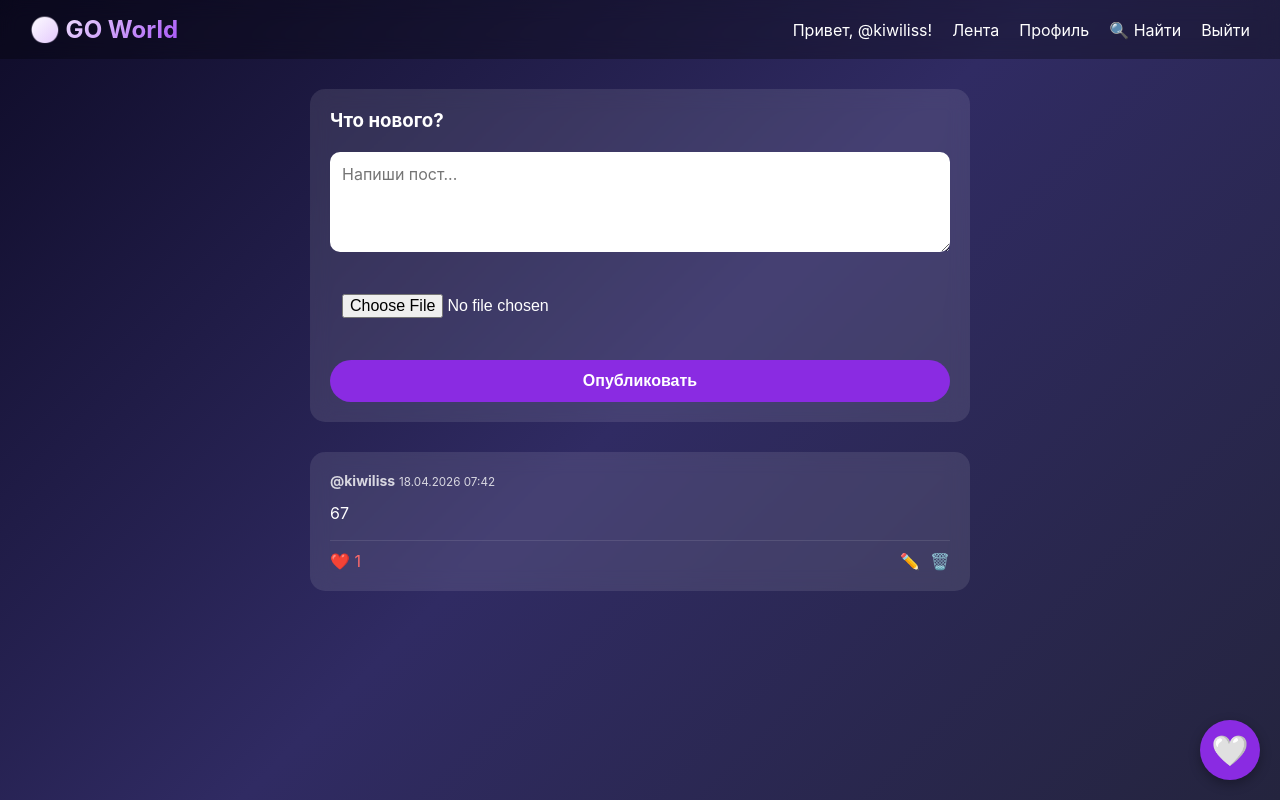
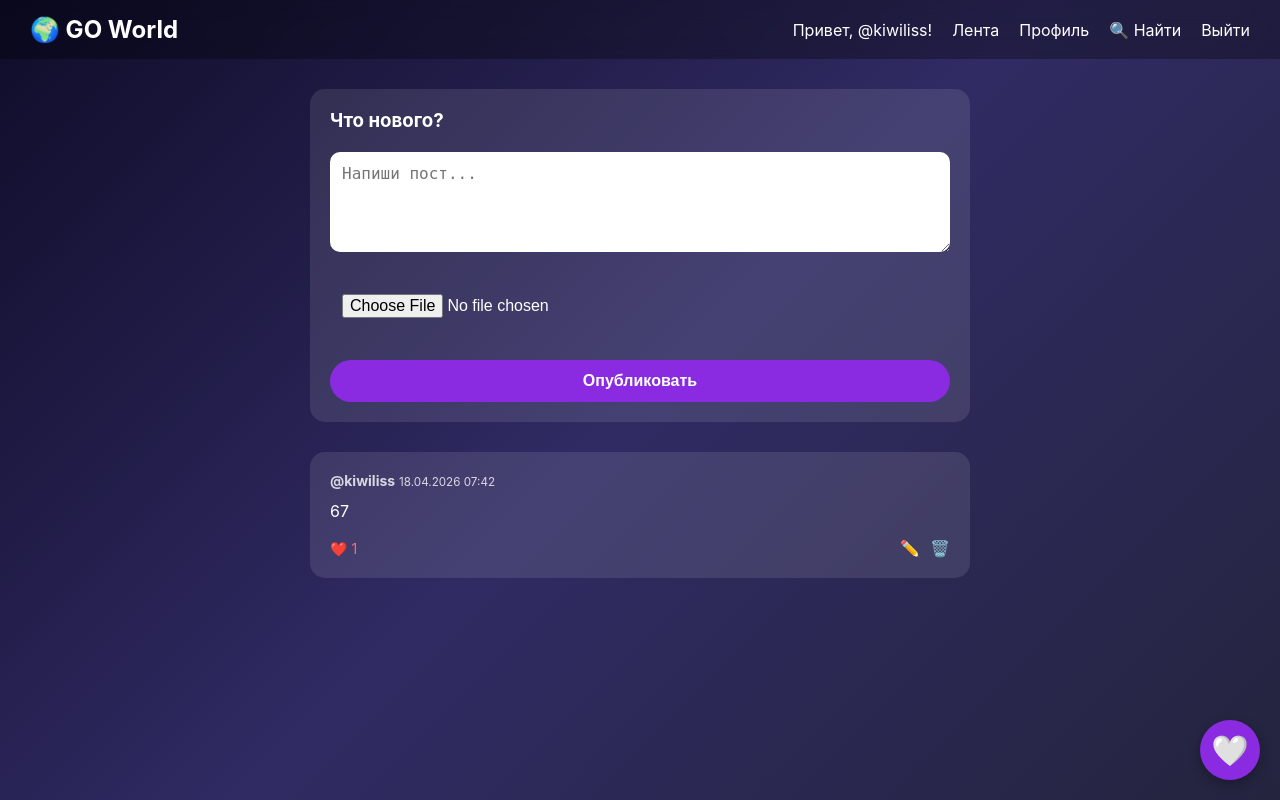
Before and after one commit to kiwiliwwi9-afk/GO-World, a Flask app: page /feed in a window 1280 px wide. Run offline with Flask 3, Linux system fonts and the light colour scheme; a user stored in the database is signed in; data comes from the database, SQL or seed files in the repository; data that the repository does not hold is empty.

Commit message:
Update style.css

```diff
--- a/static/style.css
+++ b/static/style.css
@@ -94,17 +84,11 @@ h2, h3 {
     backdrop-filter: blur(10px);
     flex-wrap: wrap;
     gap: 10px;
-    position: sticky;
-    top: 0;
-    z-index: 100;
 }
 
 .nav-brand {
     font-size: 24px;
     font-weight: bold;
-    background: linear-gradient(135deg, #fff, #a855f7);
-    -webkit-background-clip: text;
-    -webkit-text-fill-color: transparent;
 }
 
 .nav-links {
@@ -133,7 +115,6 @@ h2, h3 {
 
 .create-post {
     background: rgba(255,255,255,0.1);
-    backdrop-filter: blur(10px);
     border-radius: 15px;
     padding: 20px;
     margin-bottom: 30px;
@@ -148,7 +129,6 @@ h2, h3 {
     font-size: 16px;
     margin-bottom: 15px;
     resize: vertical;
-    font-family: inherit;
 }
 
 .create-post input[type="file"] {
@@ -158,36 +138,20 @@ h2, h3 {
 
 .post {
     background: rgba(255,255,255,0.1);
-    backdrop-filter: blur(10px);
     border-radius: 15px;
     padding: 20px;
-    margin-bottom: 20px;
-    transition: transform 0.2s;
-}
-
-.post:hover {
-    transform: translateY(-2px);
-    background: rgba(255,255,255,0.15);
+    margin-bottom: 15px;
 }
 
 .post-header {
     display: flex;
     justify-content: space-between;
     align-items: center;
-    margin-bottom: 12px;
+    margin-bottom: 10px;
     font-size: 14px;
     opacity: 0.8;
     flex-wrap: wrap;
     gap: 10px;
-}
-
-.post-header a {
-    color: white;
-    text-decoration: none;
-}
-
-.post-header a:hover {
-    text-decoration: underline;
 }
 
 .post-content {
@@ -196,84 +160,25 @@ h2, h3 {
     word-break: break-word;
 }
 
-.post-image {
-    max-width: 100%;
-    border-radius: 10px;
+.post-actions {
+    display: flex;
+    justify-content: space-between;
+    align-items: center;
     margin-top: 10px;
-}
-
-.post-actions {
-    margin-top: 10px;
-    padding-top: 10px;
-    border-top: 1px solid rgba(255,255,255,0.1);
 }
 
 .like-btn {
     color: #ff6b6b;
     text-decoration: none;
-    font-size: 16px;
-    display: inline-flex;
-    align-items: center;
-    gap: 5px;
-    transition: transform 0.2s;
+    font-size: 14px;
 }
 
-.like-btn:hover {
-    transform: scale(1.1);
-}
-
-/* ===== КОММЕНТАРИИ ===== */
-.comments {
-    margin-top: 12px;
-    padding-top: 10px;
-}
-
-.comment {
-    font-size: 13px;
-    padding: 8px 0;
-    border-bottom: 1px solid rgba(255,255,255,0.05);
+.post-footer {
     display: flex;
-    flex-wrap: wrap;
-    gap: 8px;
-}
-
-.comment strong {
-    color: #a855f7;
-}
-
-.comment small {
-    opacity: 0.5;
-    font-size: 11px;
-    margin-left: auto;
-}
-
-.comment-form {
-    display: flex;
-    gap: 8px;
-    margin-top: 8px;
-}
-
-.comment-form input {
-    flex: 1;
-    padding: 8px 12px;
-    border-radius: 20px;
-    border: none;
-    outline: none;
-    font-size: 13px;
-}
-
-.comment-form button {
-    background: #8a2be2;
-    border: none;
-    border-radius: 20px;
-    padding: 8px 16px;
-    color: white;
-    cursor: pointer;
-    transition: background 0.2s;
-}
-
-.comment-form button:hover {
-    background: #a855f7;
+    justify-content: space-between;
+    margin-top: 10px;
+    font-size: 12px;
+    opacity: 0.7;
 }
 
 /* ===== ПРОФИЛЬ ===== */
@@ -465,22 +367,3 @@ input:focus, textarea:focus {
         align-items: flex-start;
     }
 }
-
-/* ===== СКРОЛЛ ===== */
-::-webkit-scrollbar {
-    width: 6px;
-}
-
-::-webkit-scrollbar-track {
-    background: rgba(255,255,255,0.1);
-    border-radius: 10px;
-}
-
-::-webkit-scrollbar-thumb {
-    background: #8a2be2;
-    border-radius: 10px;
-}
-
-::-webkit-scrollbar-thumb:hover {
-    background: #a855f7;
-}
```
Also changed, not shown: other parts of static/style.css (+19 -34 lines).
